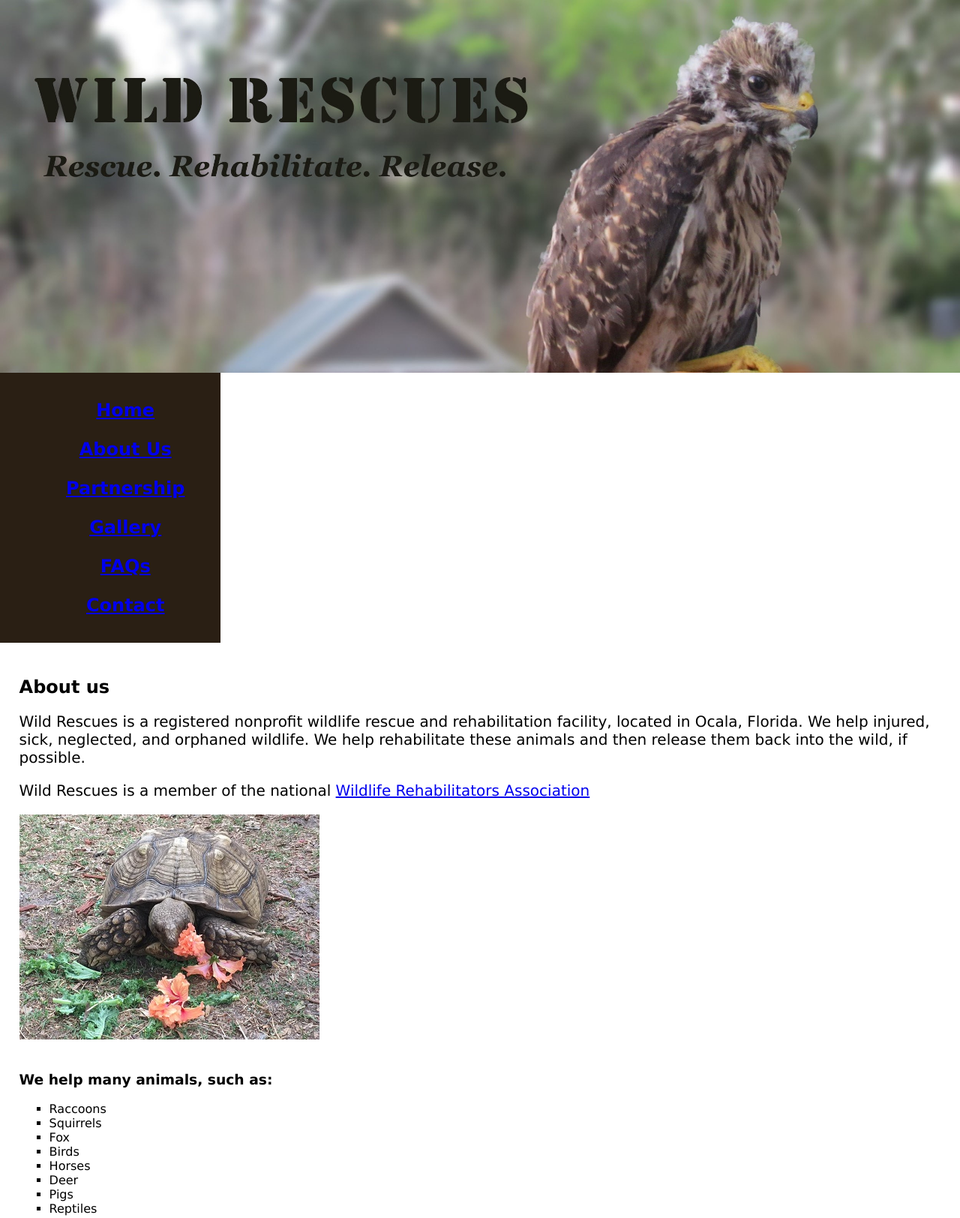
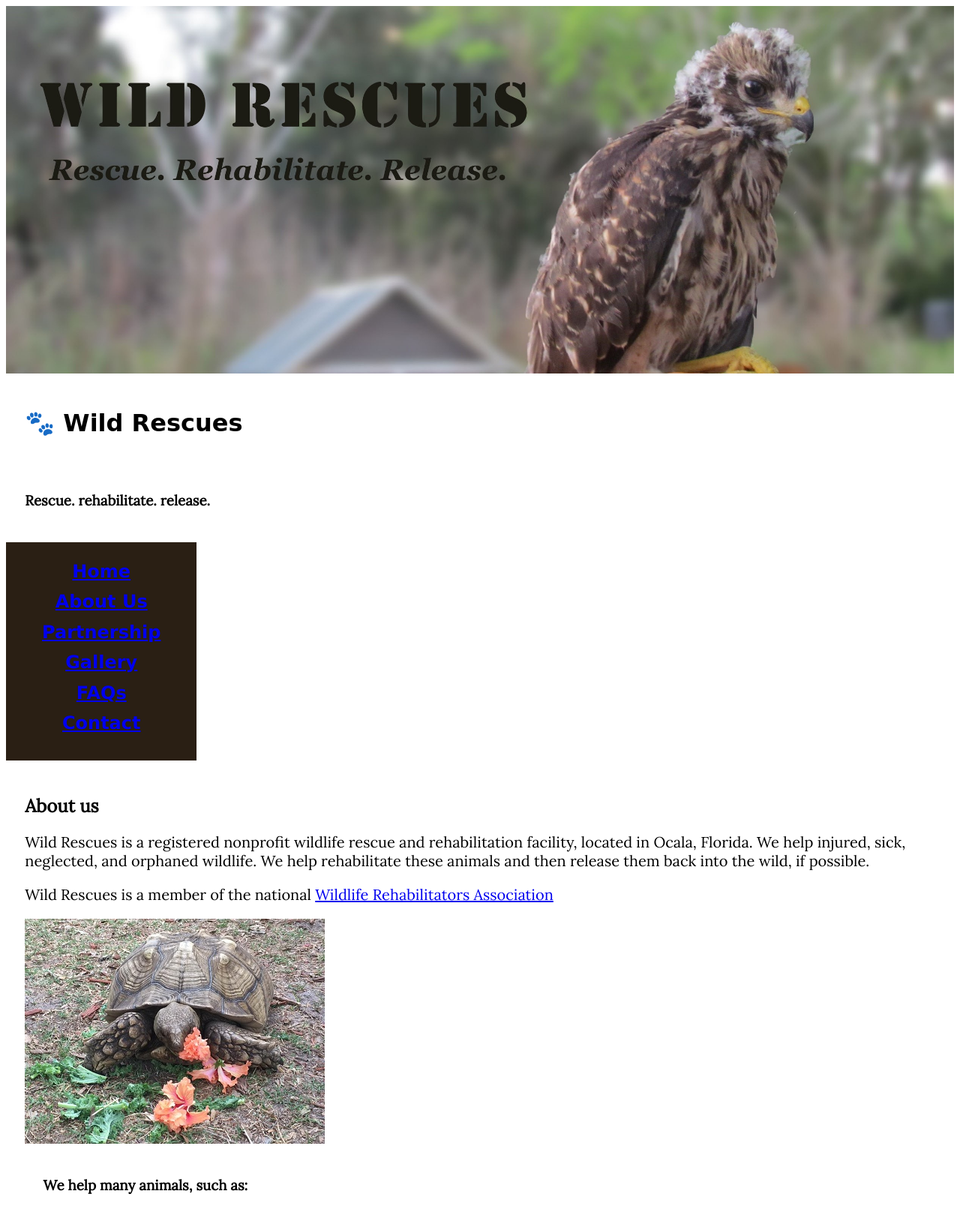
Before and after one commit to Greg-Smith209/ch5-lab1-2, a plain HTML site: page lab2/about.html in a window 1280 px wide. Shown: the top 1624 px of the page at 75% size. Drawn offline with Linux system fonts and the light colour scheme.

Commit message:
lab 2 done

```diff
--- a/lab2/about.html
+++ b/lab2/about.html
@@ -8,11 +8,25 @@
   <head>
     <link rel="stylesheet" href="css/styles.css">
     <meta charset="utf-8">
+    <meta name="viewport" content="width=device-width, initial-scale=1.0">
+    <link rel="preconnect" href="https://fonts.googleapis.com">
+<link rel="preconnect" href="https://fonts.gstatic.com" crossorigin>
+<link href="https://fonts.googleapis.com/css2?family=Lora&display=swap" rel="stylesheet">
+<link rel="preconnect" href="https://fonts.googleapis.com">
+<link rel="preconnect" href="https://fonts.gstatic.com" crossorigin>
+<link href="https://fonts.googleapis.com/css2?family=Lora&display=swap" rel="stylesheet">
     <title>Wild Rescues: About uss</title>
   </head>
   <body>
     <header>
-    <a href="index.html"><img src="baby-hawk.jpg" alt="rescued baby hawk"></a>
+
+  <div class="tab-desk">
+  <class="round">  <a href="index.html"><img src="baby-hawk.jpg" alt="rescued baby hawk"></a></round>
+  </div>
+  <div class="mobile">
+    <h1>&#128062; Wild Rescues</h1>
+    <h3>Rescue. rehabilitate. release. </h3>
+  </div>
       </header>
       <nav>
         <ul>
--- a/lab2/css/styles.css
+++ b/lab2/css/styles.css
@@ -5,8 +5,8 @@
 */
 
 /* CSS reset */
-body, header, nav, main, footer, img, h1 h3 {
-margin: 0;
+body, header, nav, main, footer, img, h1 h3, ul {
+
 padding: 0;
 border: 0;
 
@@ -17,6 +17,39 @@
 max-width: 100%;
 display: block;
 background-color: #f6eee4;
+}
+
+/* style rules for mobile viewport */
+.mobile {
+display: block;
+
+}
+
+h1{
+  font-family: 'Emblema One', cursive;
+}
+
+h3{
+  font-family: 'Lora', serif;
+}
+
+
+
+/* style rules to show mobile class and hide tab-desk class */
+tab-desk{
+  display: none;
+}
+
+/* style rules for header area */
+h1{
+  padding: 2%;
+  align: center;
+
+}
+
+h3{
+  padding: 2%;
+  align: center;
 }
 
 /*style rules for navigation*/
@@ -35,16 +68,19 @@
 nav li {
   display: block;
   color: #f6eee4;
-   padding-top: 0.5em;
+   padding-top: 0.5px;
    padding-bottom: 0.5em;
    padding-left: 2em;
    padding-right: 2em;
 }
 
+
+
+
 /*style rule for main content*/
 main {
 padding: 2%;
-font-family: Verdana, arial, sans-serif;
+font-family: 'Lora', serif;
 }
 main p{
   font-size: 1.25em;
@@ -71,9 +107,32 @@
 text-align: center;
 }
 
- #contact-selectors{
+.round{
+  border-radius: 6px;
+}
+
+#info ul{
+margin-left: 10%;
+}
+
+
+ #contact{
    text-align: center;
  }
+
+tel-link{
+  background-color: #2a1f14
+  padding: 2%;
+  width: 80%;
+  margin-top: 0;
+  margin-bottom: 0;
+  margin-left: auto;
+  margin-right: auto;
+  color: f6eee4;
+
+text-decoration: none;
+font-weight: bold;
+}
 
  /*style rules for footer content*/
 
```
Also changed, not shown: lab2/FAQs.html (+14 -0 lines), lab2/contact.html (+15 -1 lines), lab2/gallery.html (+14 -0 lines), lab2/index.html (+15 -1 lines), lab2/partnership.html (+14 -0 lines), lab2/template.html (+14 -0 lines).
